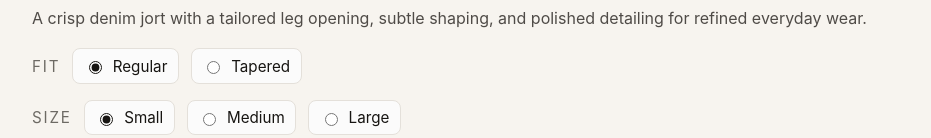
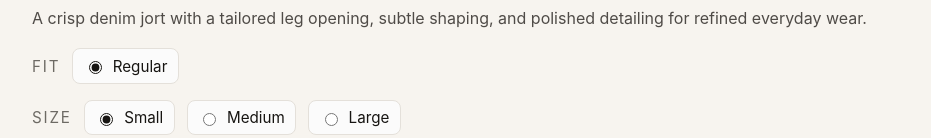
Before and after one commit to ralu92/sutrehouse, a website: page denim-jorts.html in a window 1280 px wide. Shown: the part 1350-1488 px from the top of the page, without its empty margins (174-1105 px from the left). Drawn offline with Linux system fonts and the light colour scheme.

Commit message:
Update denim-jorts.html

```diff
--- a/denim-jorts.html
+++ b/denim-jorts.html
@@ -93,10 +93,6 @@
                                 Regular
                             </label>
 
-                            <label class="option-button">
-                                <input type="radio" name="fit" value="Tapered">
-                                Tapered
-                            </label>
                         </div>
 
                         <div class="option-group">
```
